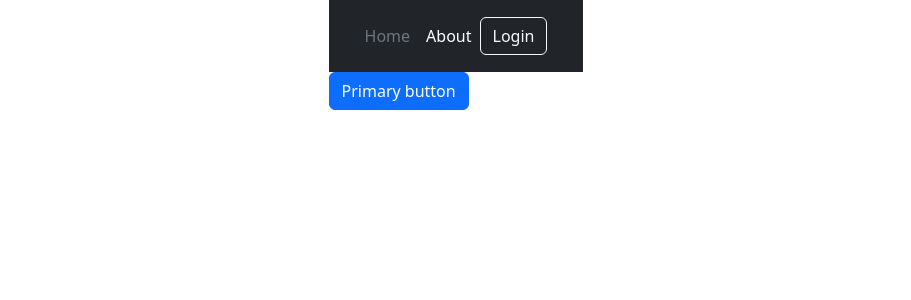
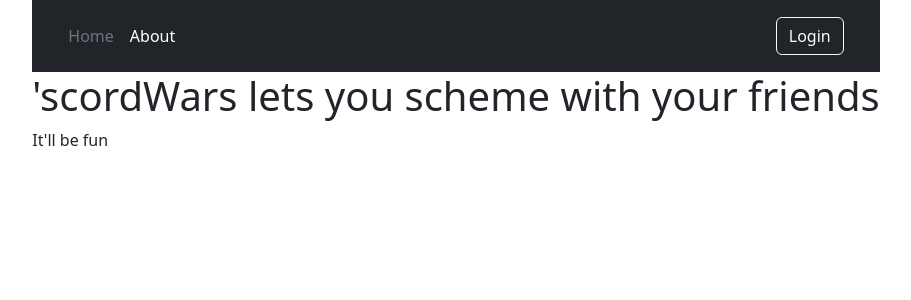
Before and after one commit to Infight-io/infight-ui, a Vue app: page / in a window 1280 px wide. Shown: the top 300 px of the page, without its empty margins (184-1095 px from the left). Built offline with nearby package versions, Linux system fonts and the light colour scheme.

Commit message:
some kinda login bullshit

```diff
--- a/package.json
+++ b/package.json
@@ -8,6 +8,7 @@
     "preview": "vite preview"
   },
   "dependencies": {
+    "jwt-decode": "^3.1.2",
     "pinia": "^2.0.28",
     "vue": "^3.2.45",
     "vue-router": "^4.1.6"
--- a/src/App.vue
+++ b/src/App.vue
@@ -1,10 +1,11 @@
 <script setup>
 import { RouterLink, RouterView } from 'vue-router'
 import NavBar from './components/NavBar.vue'
+
+import { useSessionStore } from './stores/SessionStore'
 </script>
 
 <template>
-
   <NavBar />
   <RouterView />
 </template>
--- a/src/components/NavBar.vue
+++ b/src/components/NavBar.vue
@@ -1,10 +1,15 @@
-<script setup>
-defineProps({
-  currentTab: {
-    type: String,
-    required: true
+<script>
+import { useSessionStore } from '../stores/SessionStore'
+
+export default {
+  data() {
+    const store = useSessionStore()
+    console.log("isLogged: " + store.isLoggedIn)
+    return {
+      store
+    }
   }
-})
+}
 </script>
 
 <template>
@@ -19,8 +24,12 @@ defineProps({
           <li><RouterLink class="nav-link px-2 text-white" to="/about">About</RouterLink></li>
         </ul>
 
-        <div class="text-end">
-          <button type="button" class="btn btn-outline-light me-2">Login</button>
+        <div class="text-end" v-if="!store.isLoggedIn">
+          <a type="button" :href="this.$loginUrl" class="btn btn-outline-light me-2">Login</a>
+        </div>
+
+        <div class="text-end" v-if="store.isLoggedIn">
+          Logged in.
         </div>
       </div>
     </div>
--- a/src/main.js
+++ b/src/main.js
@@ -11,4 +11,7 @@ const app = createApp(App)
 app.use(createPinia())
 app.use(router)
 
+app.config.globalProperties.$apiHostname = 'http://localhost:3000'
+app.config.globalProperties.$loginUrl = app.config.globalProperties.$apiHostname + '/auth/discord'
+
 app.mount('#app')
--- a/src/router/index.js
+++ b/src/router/index.js
@@ -16,6 +16,14 @@ const router = createRouter({
       // this generates a separate chunk (About.[hash].js) for this route
       // which is lazy-loaded when the route is visited.
       component: () => import('../views/AboutView.vue')
+    },
+    {
+      path: '/authResponse',
+      name: 'authresponse',
+      // route level code-splitting
+      // this generates a separate chunk (About.[hash].js) for this route
+      // which is lazy-loaded when the route is visited.
+      component: () => import('../views/AuthResponse.vue')
     }
   ]
 })
--- /dev/null
+++ b/src/stores/SessionStore.js
@@ -0,0 +1,31 @@
+import { ref, computed } from 'vue'
+import { defineStore } from 'pinia'
+import jwt_decode from "jwt-decode";
+
+export const useSessionStore = defineStore('session', {
+  state: () => ({
+    jwt: '',
+    id: 0,
+    name: '',
+    avatar: ''
+  }),
+  getters: {
+    isLoggedIn: (state) => state.id != 0,
+  },
+  actions: {
+    login(jwt) {
+      var dJWT = jwt_decode(jwt);
+
+      this.jwt = jwt
+      this.id = dJWT.id
+      this.name = dJWT.username
+      this.avatar = dJWT.avatar
+
+      console.log(`Logged in ` + this.name)
+
+    },
+    logout() {
+      this.id++
+    },
+  },
+})
--- /dev/null
+++ b/src/views/AuthResponse.vue
@@ -0,0 +1,16 @@
+<script>
+import { useSessionStore } from '../stores/SessionStore'
+const store = useSessionStore()
+
+let urlParams = new URLSearchParams(window.location.search);
+
+const jwt = urlParams.get('jwt')
+store.login(jwt)
+
+</script>
+
+<template>
+    <main>
+        Thanks for logging in!
+    </main>
+</template>
--- a/src/views/HomeView.vue
+++ b/src/views/HomeView.vue
@@ -1,10 +1,12 @@
 <script setup>
+import { h } from 'vue';
+
 // import TheWelcome from '../components/TheWelcome.vue'
 </script>
 
 <template>
   <main>
-
-    <button class="btn btn-primary">Primary button</button>
+    <h1>'scordWars lets you scheme with your friends</h1>
+    <p>It'll be fun</p>
   </main>
 </template>
```
Also changed, not shown: src/stores/counter.js (deleted, +0 -12 lines), 1 other file (tests, documents, lock files or other folders).
